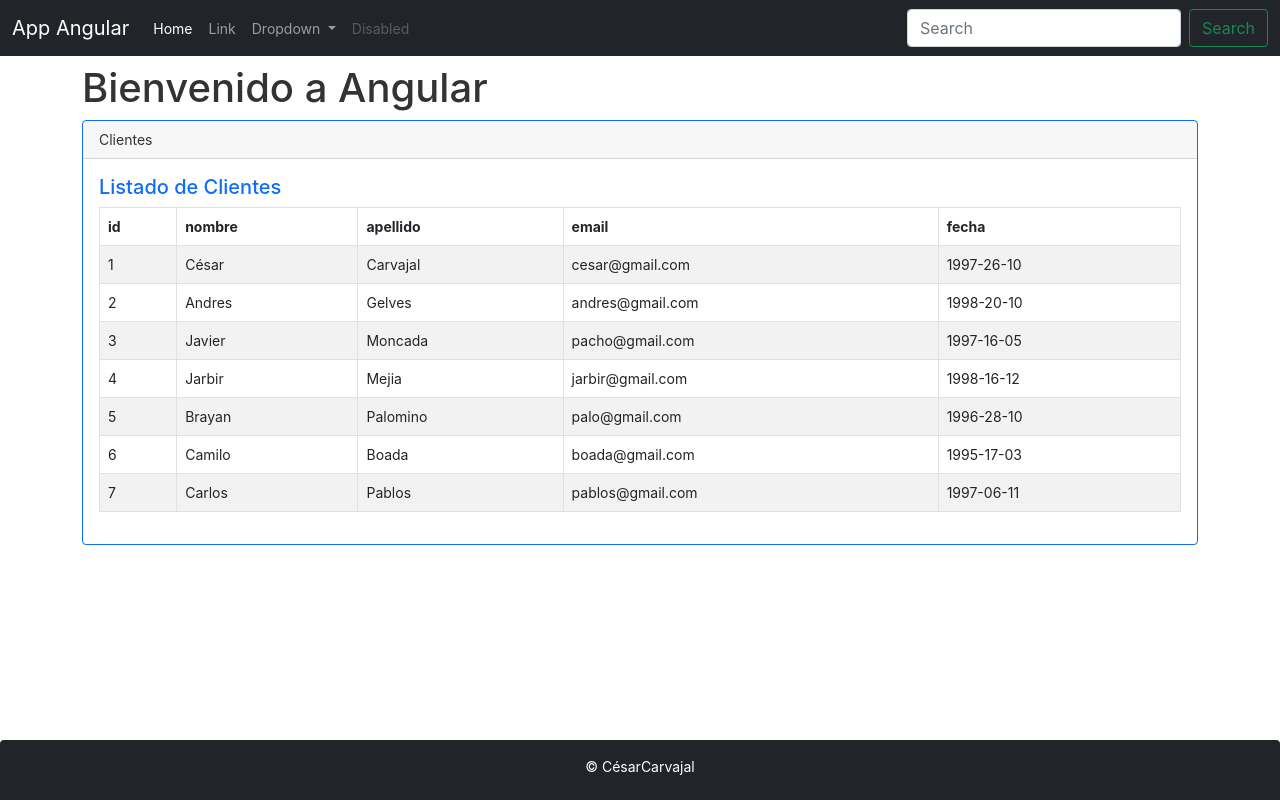
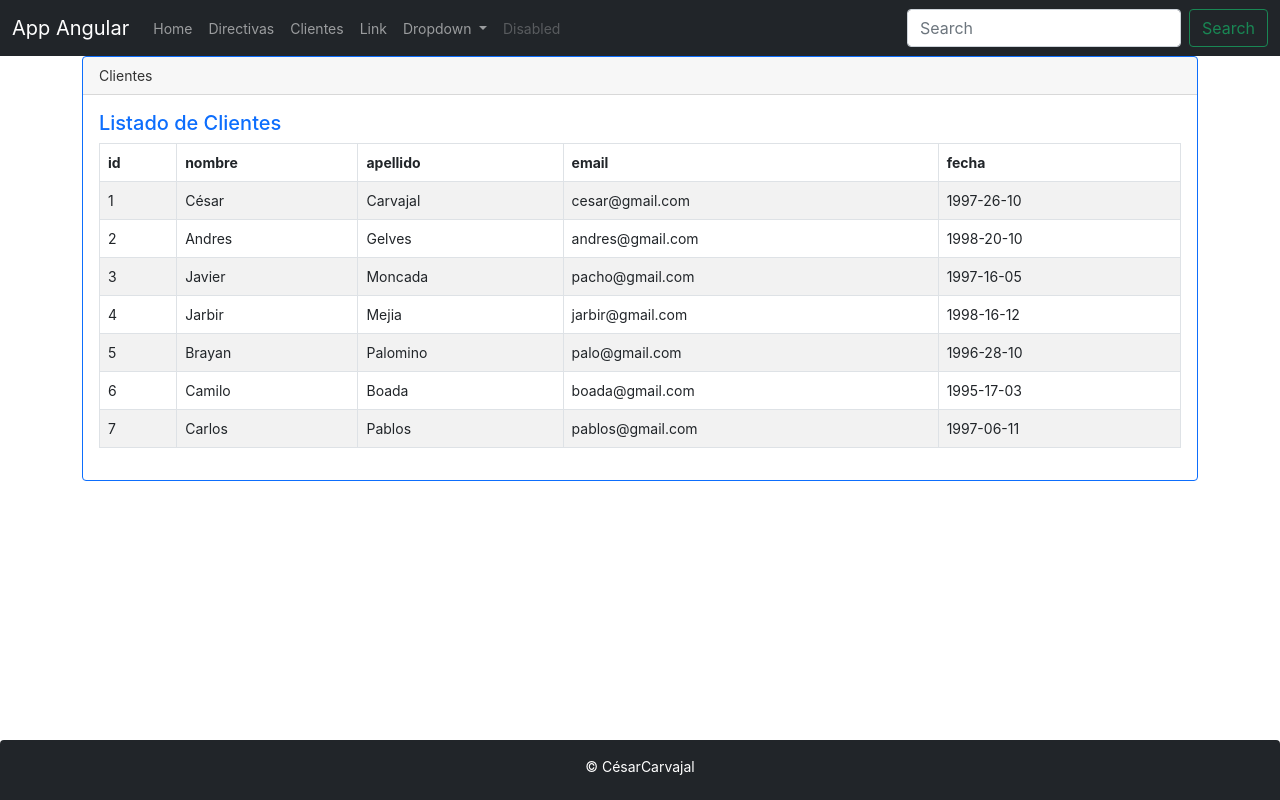
Before and after one commit to cesardavid26/Angular-Spring, an Angular app: page /clientes in a window 1280 px wide. Built offline with nearby package versions, Linux system fonts and the light colour scheme.

Commit message:
implementando Rutas en Angular

```diff
--- a/src/app/app.component.html
+++ b/src/app/app.component.html
@@ -302,9 +302,7 @@
 
 <app-header></app-header>
 <div class="container">
-    <h1>{{ title }}</h1>
-
-  <app-clientes></app-clientes>
+<router-outlet></router-outlet>
 </div>
 <app-footer></app-footer>
 <!-- * * * * * * * * * * * * * * * * * * * * * * * * * * * * * * * -->
--- a/src/app/header/header.component.html
+++ b/src/app/header/header.component.html
@@ -7,7 +7,13 @@
     <div class="collapse navbar-collapse" id="navbarSupportedContent">
       <ul class="navbar-nav me-auto mb-2 mb-lg-0">
         <li class="nav-item">
-          <a class="nav-link active" aria-current="page" href="#">Home</a>
+          <a class="nav-link " aria-current="page" href="#">Home</a>
+        </li>
+        <li class="nav-item" routerLinkActive="active">
+          <a class="nav-link" routerLink="/directivas">Directivas</a>
+        </li>
+        <li class="nav-item" routerLinkActive="active">
+          <a class="nav-link" routerLink="/clientes">Clientes</a>
         </li>
         <li class="nav-item">
           <a class="nav-link" href="#">Link</a>
```
Also changed, not shown: src/app/app.module.ts (+10 -1 lines).
